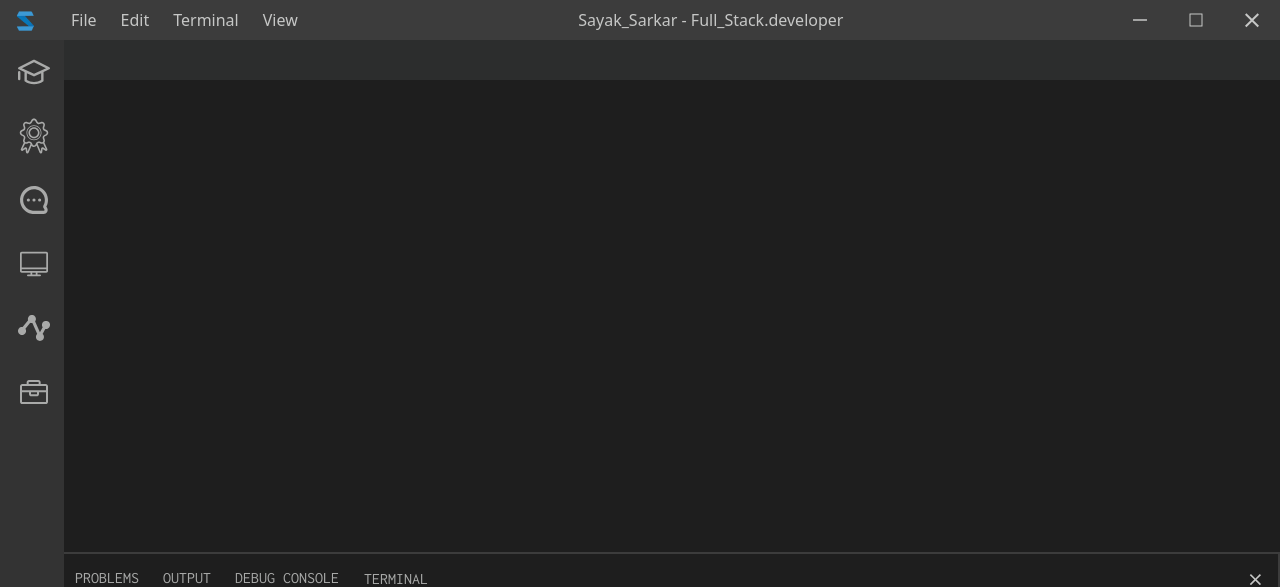
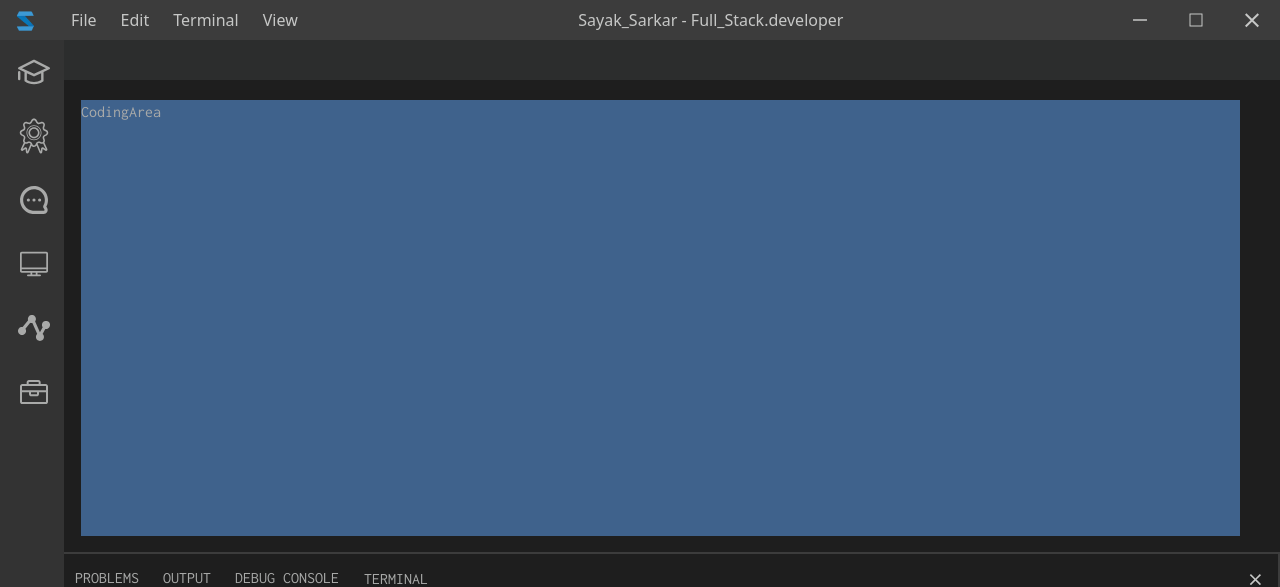
Before and after one commit to SayakSarkar02/portfolio, a Next.js app: page / in a window 1280 px wide. Shown: the top 587 px of the page. Built offline with nearby package versions, Linux system fonts and the light colour scheme; no server answers.

Commit message:
coding area layout done

```diff
--- /dev/null
+++ b/components/CodingArea.jsx
@@ -0,0 +1,8 @@
+"use client"
+const CodingArea = () => {
+  return (
+    <div>CodingArea</div>
+  )
+}
+
+export default CodingArea
--- a/components/MainBody.jsx
+++ b/components/MainBody.jsx
@@ -2,6 +2,7 @@
 
 import { useState, useEffect } from "react"
 import { motion, AnimatePresence } from "framer-motion";
+import CodingArea from "./CodingArea";
 
 import Terminal from "./Terminal"
 
@@ -24,7 +25,9 @@ const MainBody = ({toggleTerminal, isTerminalOpen, setIsTerminalOpen}) => {
   return (
     <div  className=" text-vs-white-1 w-full flex flex-col justify-between h-[100vh]">
       <div className="w-full h-10 mt-10 bg-vs-gray-4"></div>
-      <div></div>
+      <div className=" font-vscode text-vs-white-2 m-10 mt-5 bg-blue-400/50 grow">
+        <CodingArea/>
+      </div>
       <AnimatePresence>
         {isTerminalOpen && <motion.div initial={{y:300}} animate={{y:0}} exit={{y:300}} transition={{ type: 'tween', damping: 10 }}
             ><Terminal toggleTerminal={toggleTerminal}/></motion.div> }
```
